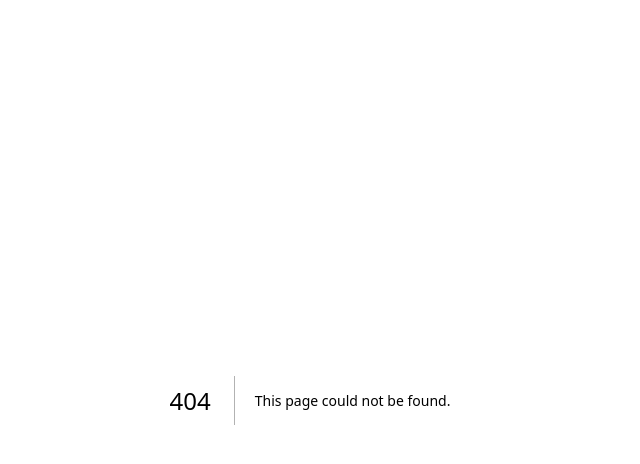
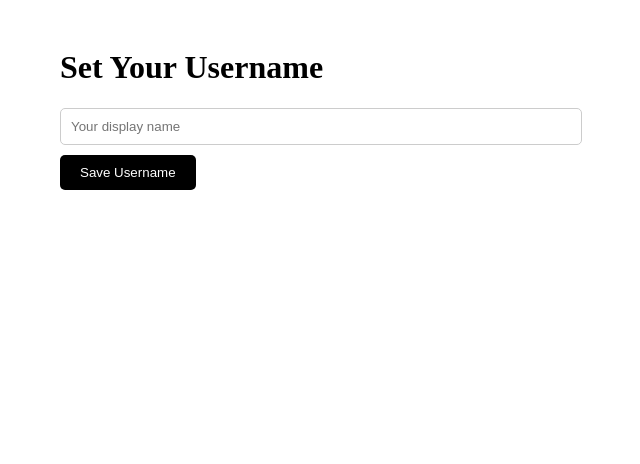
Before and after one commit to livevotenpc123/npc-vote-app, a Next.js app: page /profile in a window 1280 px wide. Before the commit this address had no page. Shown: the top 464 px of the page, without its empty margins (330-970 px from the left). Built offline with nearby package versions, Linux system fonts and the light colour scheme; no server answers.

Commit message:
Add display name support with profiles

```diff
--- /dev/null
+++ b/pages/profile.jsx
@@ -0,0 +1,69 @@
+import React, { useState, useEffect } from 'react';
+import { supabase } from '../lib/supabaseClient';
+
+export default function Profile() {
+  const [username, setUsername] = useState('');
+  const [loading, setLoading] = useState(false);
+  const [userId, setUserId] = useState(null);
+
+  useEffect(() => {
+    async function loadUser() {
+      const { data: { user } } = await supabase.auth.getUser();
+      if (user) {
+        setUserId(user.id);
+        const { data } = await supabase
+          .from('profiles')
+          .select('username')
+          .eq('id', user.id)
+          .single();
+        if (data) setUsername(data.username);
+      }
+    }
+    loadUser();
+  }, []);
+
+  const handleSubmit = async () => {
+    if (!username || !userId) return;
+    setLoading(true);
+
+    const { error } = await supabase
+      .from('profiles')
+      .upsert({ id: userId, username });
+
+    if (error) {
+      alert('Failed to save username');
+    } else {
+      alert('Username saved!');
+    }
+    setLoading(false);
+  };
+
+  return (
+    <div style={{ maxWidth: '500px', margin: '0 auto', padding: '20px' }}>
+      <h1>Set Your Username</h1>
+      <input
+        type="text"
+        placeholder="Your display name"
+        value={username}
+        onChange={(e) => setUsername(e.target.value)}
+        style={{
+          padding: '10px',
+          width: '100%',
+          marginBottom: '10px',
+          borderRadius: '5px',
+          border: '1px solid #ccc',
+        }}
+      />
+      <button onClick={handleSubmit} disabled={loading} style={{
+        padding: '10px 20px',
+        borderRadius: '5px',
+        border: 'none',
+        background: '#000',
+        color: '#fff',
+        cursor: 'pointer',
+      }}>
+        {loading ? 'Saving...' : 'Save Username'}
+      </button>
+    </div>
+  );
+}
```
